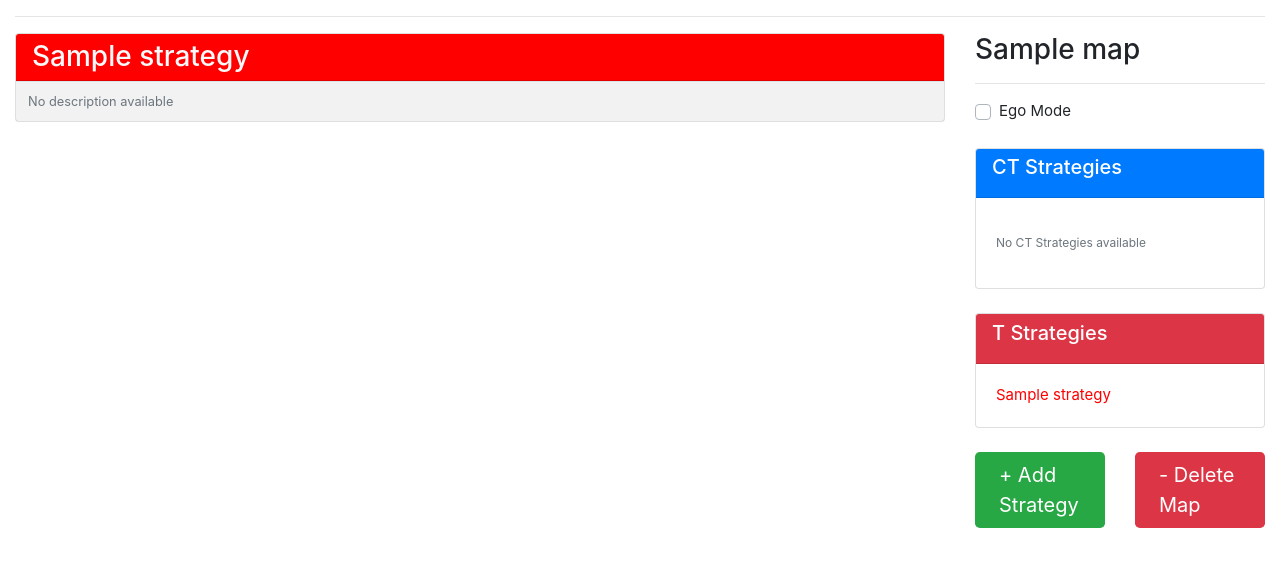
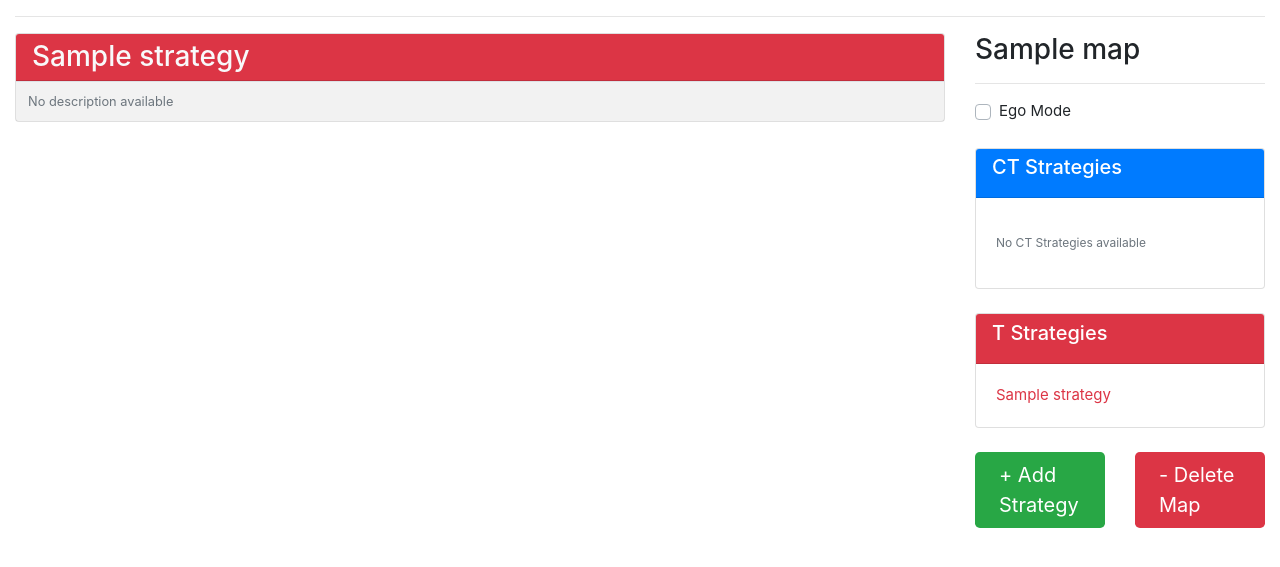
Before and after one commit to nicolaslarsen/stratega, a Django app: page /stratbook/map/1/ in a window 1280 px wide. Shown: the part 154-721 px from the top of the page. Run offline with Django 3.2, Linux system fonts and the light colour scheme; a user stored in the database is signed in; tables that the repository leaves empty hold one stand-in row (values such as "Sample post"); lists and menus that the app fills with data are empty; some libraries are stand-ins or nearby versions.

Commit message:
switch to correct red

```diff
--- a/Strategiga/StratBook/static/StratBook/css/strat_detail.css
+++ b/Strategiga/StratBook/static/StratBook/css/strat_detail.css
@@ -16,11 +16,11 @@ div.card-header.bg-white > h5{
 }
 
 *.t-link {
-  color: red;
+  color: #dc3545;
 }
 
 *.t-link:hover {
-  color: red;
+  color: #dc3545;
   text-decoration: underline;
   cursor: pointer;
 }
@@ -30,7 +30,7 @@ h3.ct-link {
 }
 
 h3.t-link {
-  background-color: red !important;
+  background-color: #dc3545 !important;
 }
 
 .card-header{
--- a/Strategiga/static/StratBook/css/strat_detail.css
+++ b/Strategiga/static/StratBook/css/strat_detail.css
@@ -16,11 +16,11 @@ div.card-header.bg-white > h5{
 }
 
 *.t-link {
-  color: red;
+  color: #dc3545;
 }
 
 *.t-link:hover {
-  color: red;
+  color: #dc3545;
   text-decoration: underline;
   cursor: pointer;
 }
@@ -30,7 +30,7 @@ h3.ct-link {
 }
 
 h3.t-link {
-  background-color: red !important;
+  background-color: #dc3545 !important;
 }
 
 .card-header{
```
